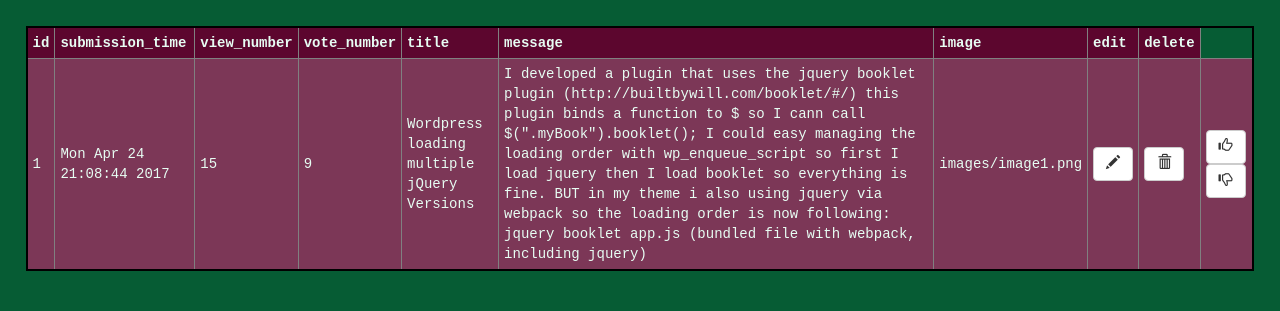
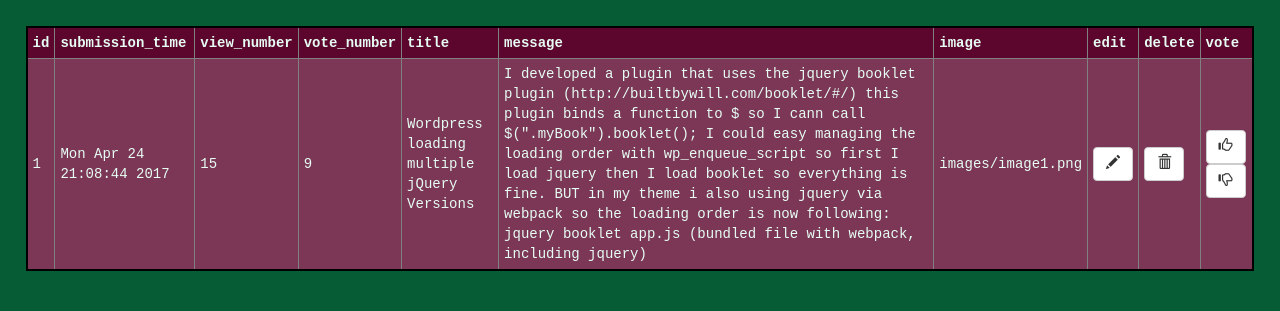
Before and after one commit to SzabolcsHornyak/AskMate_Deep_s_Mode, a Flask app: page /question/1 in a window 1280 px wide. Shown: the top 311 px of the page. Run offline with Flask 2, Linux system fonts and the light colour scheme; some libraries are stand-ins or nearby versions.

Commit message:
cleancode and refractoring part 2

```diff
--- a/main.py
+++ b/main.py
@@ -4,7 +4,8 @@ import time
 app = Flask(__name__, static_url_path='/static')
 
 
-FIELDNAMES = ['id', 'submission_time', 'view_number', 'vote_number', 'title', 'message', 'image', 'edit', 'delete']
+FIELDNAMES = ['id', 'submission_time', 'view_number', 'vote_number', 'title', 'message',
+              'image', 'edit', 'delete', 'vote']
 
 
 def decode_this(string):
@@ -50,7 +51,7 @@ def append_to_csv(data_string, file_path='./static/data/question.csv'):
 
 def write_to_csv(data_list, file_path):
     '''
-    Takes a string and appends to the file.
+    Takes a list and writes it to the file.
     '''
     with open(file_path, 'w') as csvfile:
         for line in data_list:
@@ -79,7 +80,6 @@ def find_line_by_id(data_set, question_id):
 # TODO
 # overall testing and bugfixes
 # edit a question: 400
-# delete an answer: 400
 # add image: 500
 
 
@@ -200,50 +200,86 @@ def post_answer(question_id):
         return redirect(url_for('question', question_id=question_id))
 
 
-@app.route('/question/<int:question_id>/del', methods=["GET", "POST"])
-def delete(question_id):
+@app.route('/question/<int:question_id>/<int:answer_id>/del', methods=["POST"])
+def delete_answer(question_id, answer_id):
+    '''
+    delete an answer: 400
+    The site should allow to delete posted answers. (/answer/<answer_id>/delete)
+    '''
+    with open('./static/data/answer.csv', 'r') as acsvfile:
+        data_set = [line for line in acsvfile if int(line[0]) != answer_id]
+    with open('./static/data/answer.csv', 'w') as acsvfile:
+        for line in data_set:
+            acsvfile.write(line)
+
+    return redirect(url_for('question', question_id=question_id))
+
+
+@app.route('/question/<int:question_id>/del', methods=["POST"])
+def delete_question(question_id):
     '''
     delete question: 600
     There should be a "delete" button for each question.
     This deletes the question and all its answers (if any),
     and then displays the list of questions.(/question/<question_id>/delete).
     '''
-    if request.method == "POST":
-        with open('./static/data/question.csv', 'r') as qcsvfile:
-            data_set = [line for line in qcsvfile if int(line[0]) != question_id]
-        with open('./static/data/question.csv', 'w') as qcsvfile:
-            for line in data_set:
-                qcsvfile.write(line)
+    # Delete question
+    with open('./static/data/question.csv', 'r') as qcsvfile:
+        data_set = [line for line in qcsvfile if int(line[0]) != question_id]
+    with open('./static/data/question.csv', 'w') as qcsvfile:
+        for line in data_set:
+            qcsvfile.write(line)
 
-        all_answers = just_read('./static/data/answer.csv')
-
-        for answer in all_answers:
-            if int(answer[3]) == question_id:
-                all_answers.remove(answer)
-
-        write_to_csv(all_answers, './static/data/answer.csv')
-
-        return redirect(url_for('list'))
+    # Delete answers to that question
+    all_answers = just_read('./static/data/answer.csv')
+    remaining_answers = [answer for answer in all_answers if int(answer[3]) != question_id]
+    write_to_csv(remaining_answers, './static/data/answer.csv')
+    return redirect(url_for('list'))
 
 
-# vote: 700
-@app.route('/question/<question_id>/<vote>')
-def vote(question_id, vote):
-    question_id = int(question_id)
+@app.route('/question/<int:question_id>/<int:answer_id>/<vote>')
+def vote_answer(question_id, answer_id, vote):
+    '''
+    vote: 700
+    There should be a "vote up" and a "vote down" button besides each question and answer.
+    Each one increases/decreases the vote count for them respectively.
+    After sending a vote the page should reload to display the updated vote count.
+    '''
+    with open('./static/data/answer.csv', 'r+') as file:
+        data = [line.split(',') for line in file.readlines()]
+        answer_line = find_line_by_id(data, answer_id)
 
+        if vote == 'vote-up':
+            answer_line[2] = str(int(answer_line[2]) + 1)
+        elif vote == 'vote-down':
+            answer_line[2] = str(int(answer_line[2]) - 1)
+
+    write_to_csv(data, './static/data/answer.csv')
+
+    return redirect(url_for('question', question_id=question_id))
+
+
+@app.route('/question/<int:question_id>/<vote>')
+def vote_question(question_id, vote):
+    '''
+    vote: 700
+    There should be a "vote up" and a "vote down" button besides each question and answer.
+    Each one increases/decreases the vote count for them respectively.
+    After sending a vote the page should reload to display the updated vote count.
+    (/question/<question_id>/vote-up and vote-down)
+    '''
     with open('./static/data/question.csv', 'r+') as file:
         data = [line.split(',') for line in file.readlines()]
+        question_line = find_line_by_id(data, question_id)
 
         if vote == 'vote-up':
-            data[question_id][3] = str(int(data[question_id][3]) + 1)
+            question_line[3] = str(int(question_line[3]) + 1)
         elif vote == 'vote-down':
-            data[question_id][3] = str(int(data[question_id][3]) - 1)
+            question_line[3] = str(int(question_line[3]) - 1)
 
-        file.seek(0)
-        for line in data:
-            file.write(','.join(line))
+    write_to_csv(data, './static/data/question.csv')
 
-    return redirect(url_for('question', id_=question_id))
+    return redirect(url_for('question', question_id=question_id))
 
 
 @app.route('/question/<int:question_id>/edit')
@@ -256,6 +292,7 @@ def edit_question(question_id):
 
     return render_template("question.html", data=data)
 
+
 def main():
     app.run(debug=True)
 
--- a/templates/display.html
+++ b/templates/display.html
@@ -70,7 +70,6 @@ table {
       {% for fieldname in fieldnames %}
         <a><th> {{ fieldname }} </th></a>
       {% endfor %}
-
         <tr>
           {% for item in line %}
             <td> {{ item }} </td>
@@ -117,12 +116,19 @@ table {
             </td>
           {% endfor %}
           <td>
-            <a href='{{ line[0] }}/vote-up' class='btn btn-default del-button'>
+            <a href='{{ line[0] }}/{{ answer[0] }}/vote-up' class='btn btn-default del-button'>
               <i class="glyphicon glyphicon-thumbs-up"></i>
             </a>
-            <a href='{{ line[0] }}/vote-down' class='btn btn-default del-button'>
+            <a href='{{ line[0] }}/{{ answer[0] }}/vote-down' class='btn btn-default del-button'>
               <i class="glyphicon glyphicon-thumbs-down"></i>
             </a>
+          </td>
+          <td>
+            <form action="{{ line[0] }}/{{ answer[0] }}/del" method="POST">
+              <button type="submit" class='btn btn-default del-button'>
+                <i class="glyphicon glyphicon-trash"></i>
+              </button>
+            </form>
           </td>
         </tr>
       {% endfor %}
```
